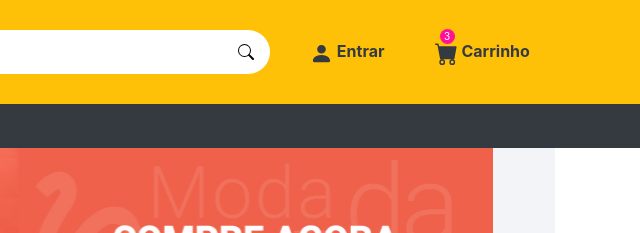
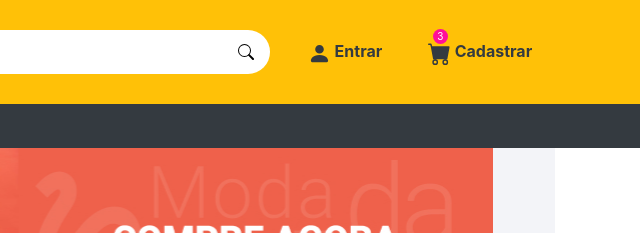
Before and after one commit to thas0ares/Projeto-Airsoft, a plain HTML site: page index.html in a window 1280 px wide. Shown: the top 233 px of the page, 640-1280 px from the left. Drawn offline with Linux system fonts and the light colour scheme.

Commit message:
alteração cadastro

```diff
--- a/index.html
+++ b/index.html
@@ -82,7 +82,7 @@
                 <path fill-rule="evenodd"
                   d="M0 1.5A.5.5 0 0 1 .5 1H2a.5.5 0 0 1 .485.379L2.89 3H14.5a.5.5 0 0 1 .491.592l-1.5 8A.5.5 0 0 1 13 12H4a.5.5 0 0 1-.491-.408L2.01 3.607 1.61 2H.5a.5.5 0 0 1-.5-.5zM5 12a2 2 0 1 0 0 4 2 2 0 0 0 0-4zm7 0a2 2 0 1 0 0 4 2 2 0 0 0 0-4zm-7 1a1 1 0 1 0 0 2 1 1 0 0 0 0-2zm7 0a1 1 0 1 0 0 2 1 1 0 0 0 0-2z" />
               </svg>
-              Carrinho
+              Cadastrar
             </a>
           </li>
         </ul>
```
